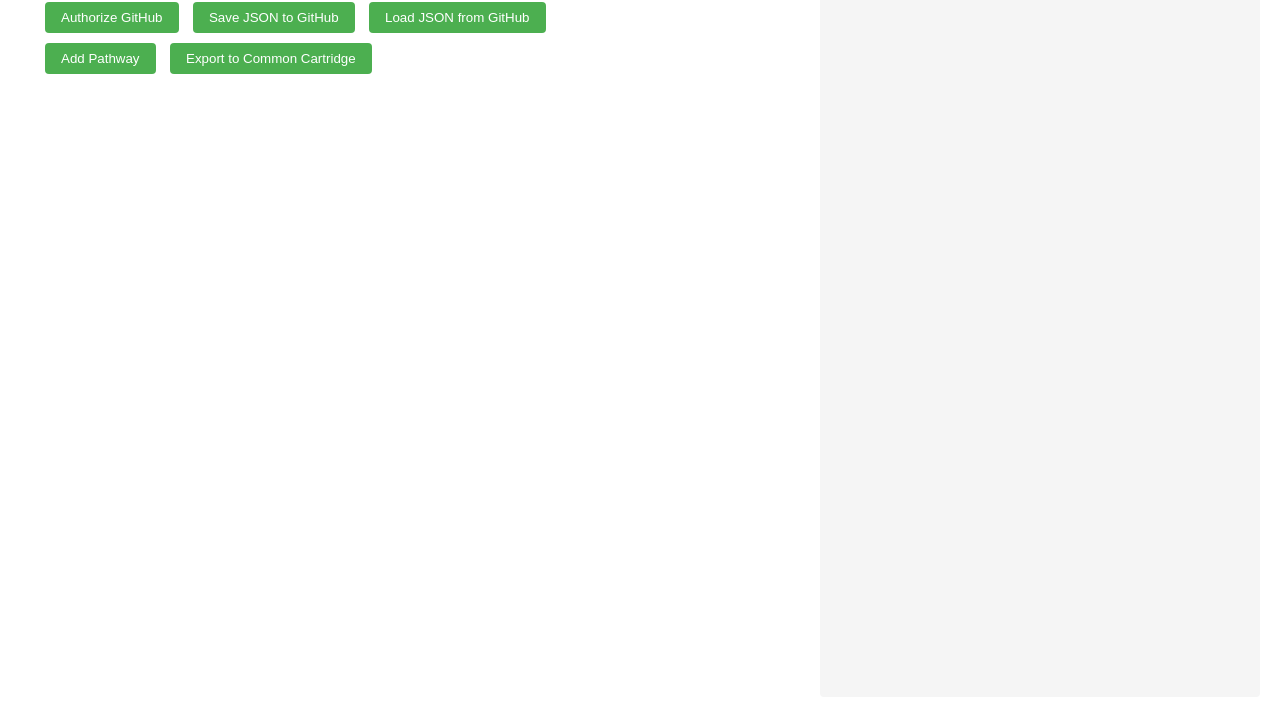
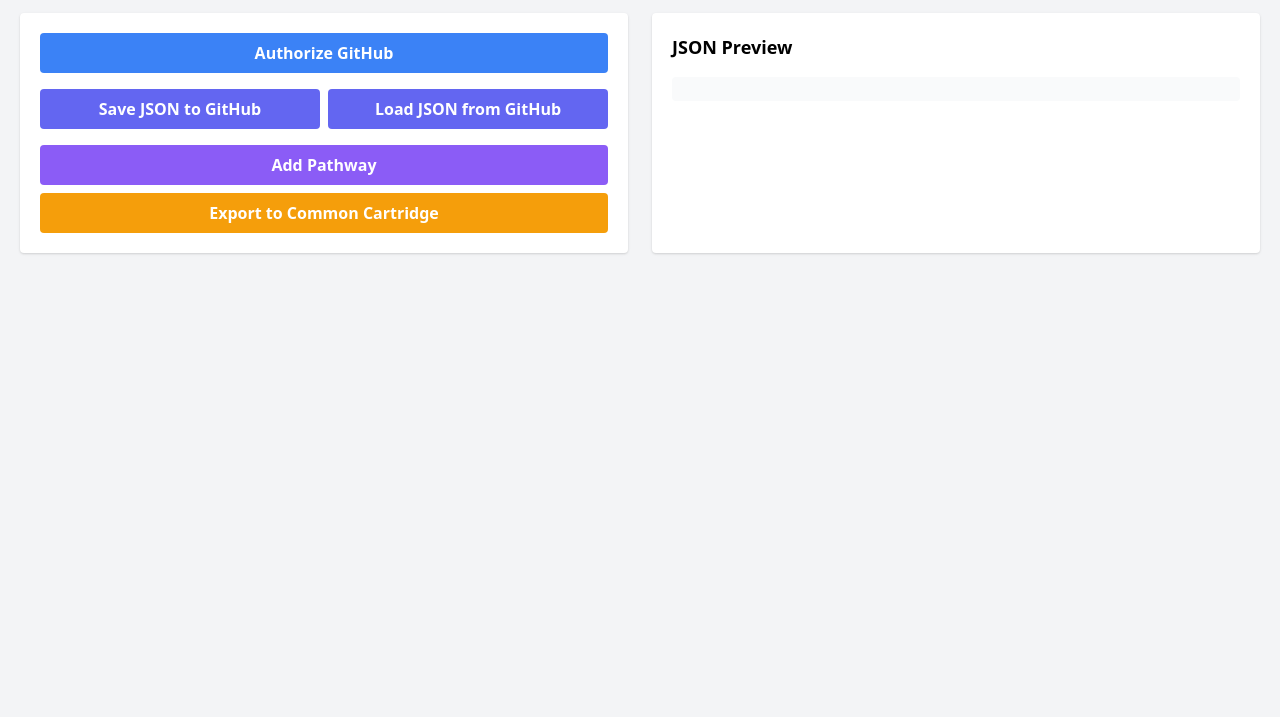
Before and after one commit to michael-collins/project-content-modeler, a plain HTML site: page index.html in a window 1280 px wide. Shown: the part 83-800 px from the top of the page. Drawn offline with nearby package versions, Linux system fonts and the light colour scheme.

Commit message:
Tailwindcss layout

```diff
--- a/index.html
+++ b/index.html
@@ -3,33 +3,57 @@
 <head>
   <meta charset="UTF-8">
   <title>Content Model Builder</title>
-  <link rel="stylesheet" href="style.css">
+  <link href="https://cdn.jsdelivr.net/npm/tailwindcss@2.2.19/dist/tailwind.min.css" rel="stylesheet">
 </head>
-<body>
-  <div class="container">
-    <h1>Content Model Builder</h1>
+<body class="bg-gray-100">
+  <div class="container mx-auto py-10 px-5">
+    <h1 class="text-2xl font-bold mb-6 text-center">Content Model Builder</h1>
 
-    <!-- Authorization and Repository Selection -->
-    <button id="authorize-button">Authorize GitHub</button>
+    <!-- Two Column Layout -->
+    <div class="flex flex-col md:flex-row gap-6">
 
-    <!-- Repository selection UI, initially hidden -->
-    <div id="repo-selection" style="display: none;">
-      <label for="repo-select">Select GitHub Repository:</label>
-      <select id="repo-select"></select>
-      <button id="confirm-repo">Use Selected Repo</button>
+      <!-- Left Column: Controls and Inputs -->
+      <div class="w-full md:w-1/2 bg-white p-5 rounded shadow">
+        <!-- Authorization and Repository Selection -->
+        <button id="authorize-button" class="w-full mb-4 bg-blue-500 text-white font-bold py-2 px-4 rounded hover:bg-blue-600">
+          Authorize GitHub
+        </button>
+
+        <div id="repo-selection" class="mb-4" style="display: none;">
+          <label for="repo-select" class="block font-semibold mb-2">Select GitHub Repository:</label>
+          <select id="repo-select" class="w-full border border-gray-300 rounded px-3 py-2 mb-2"></select>
+          <button id="confirm-repo" class="w-full bg-green-500 text-white font-bold py-2 px-4 rounded hover:bg-green-600">
+            Use Selected Repo
+          </button>
+        </div>
+
+        <!-- Buttons to save and load JSON -->
+        <div class="flex gap-2 mb-4">
+          <button onclick="saveToGitHub()" class="w-full bg-indigo-500 text-white font-bold py-2 px-4 rounded hover:bg-indigo-600">
+            Save JSON to GitHub
+          </button>
+          <button onclick="loadFromGitHub()" class="w-full bg-indigo-500 text-white font-bold py-2 px-4 rounded hover:bg-indigo-600">
+            Load JSON from GitHub
+          </button>
+        </div>
+
+        <!-- Area to add pathways and export to Common Cartridge -->
+        <div id="pathways" class="mb-4"></div>
+        <button onclick="addPathway()" class="w-full mb-2 bg-purple-500 text-white font-bold py-2 px-4 rounded hover:bg-purple-600">
+          Add Pathway
+        </button>
+        <button onclick="exportToCommonCartridge()" class="w-full bg-yellow-500 text-white font-bold py-2 px-4 rounded hover:bg-yellow-600">
+          Export to Common Cartridge
+        </button>
+      </div>
+
+      <!-- Right Column: JSON Output Preview -->
+      <div class="w-full md:w-1/2 bg-white p-5 rounded shadow overflow-auto">
+        <h2 class="text-lg font-bold mb-4">JSON Preview</h2>
+        <div id="output" class="bg-gray-50 p-3 rounded text-xs text-gray-800 whitespace-pre-wrap"></div>
+      </div>
+
     </div>
-
-    <!-- Buttons to save and load JSON to/from GitHub -->
-    <button onclick="saveToGitHub()">Save JSON to GitHub</button>
-    <button onclick="loadFromGitHub()">Load JSON from GitHub</button>
-
-    <!-- Area to add pathways and export to Common Cartridge -->
-    <div id="pathways"></div>
-    <button onclick="addPathway()">Add Pathway</button>
-    <button onclick="exportToCommonCartridge()">Export to Common Cartridge</button>
-
-    <!-- Output container for JSON preview or any other output -->
-    <div id="output"></div>
   </div>
 
   <!-- Include JavaScript files -->
```
